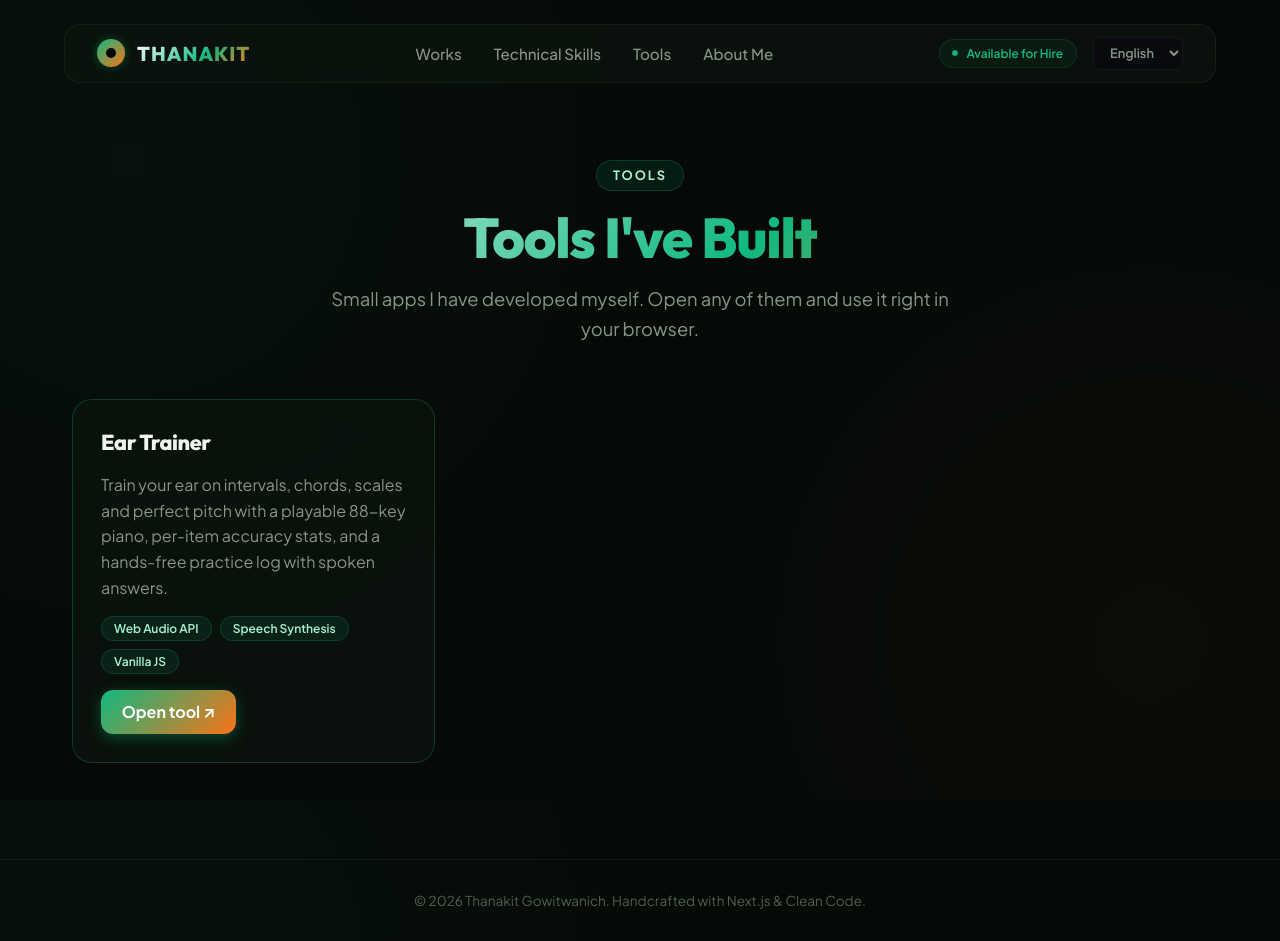
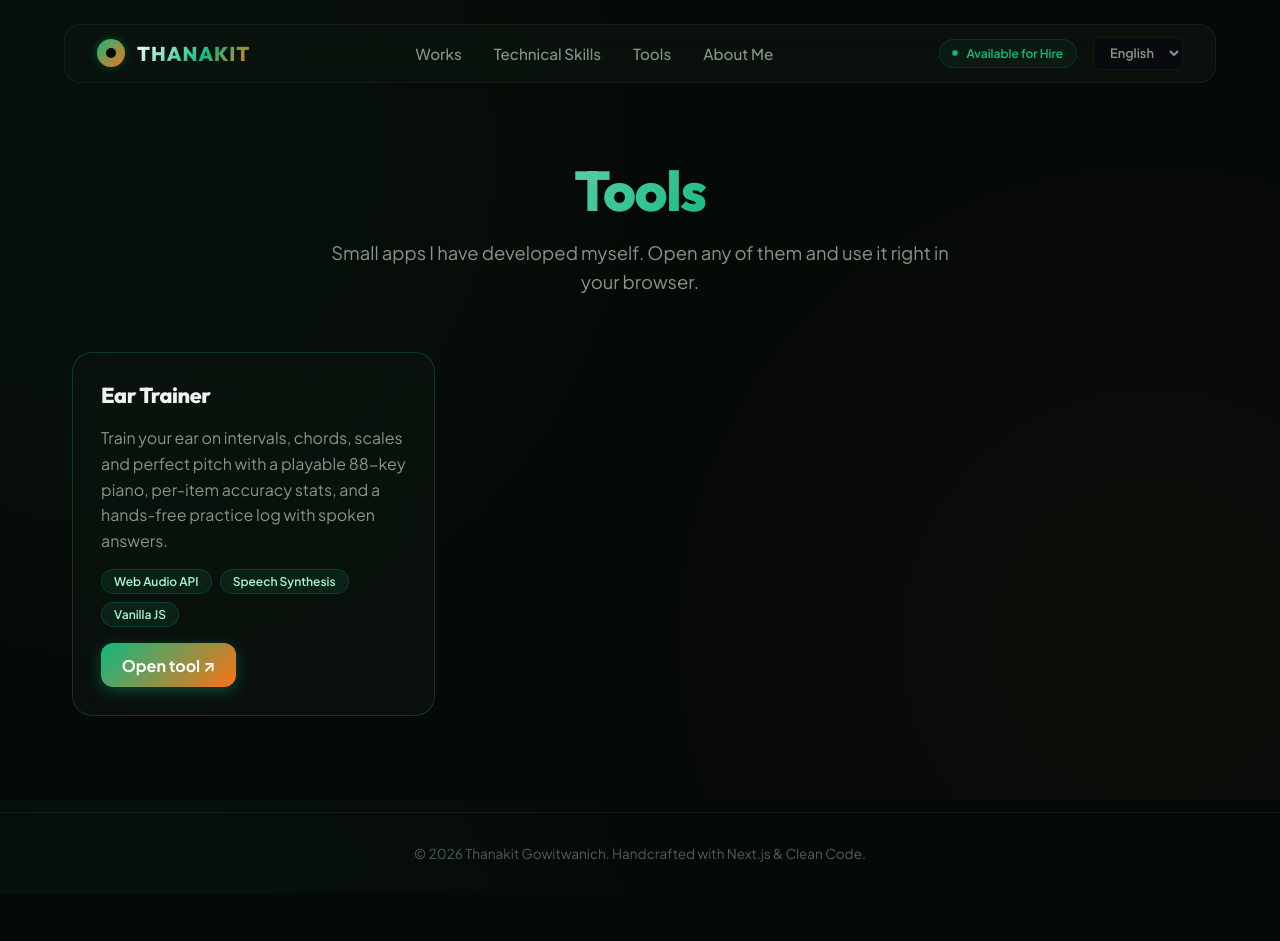
Before and after one commit to GouZenKun/gouzenkun.github.io, a Next.js app: page /tools in a window 1280 px wide. After the commit the page ends 894 px from the top, so only its background shows below. Built offline with nearby package versions, Linux system fonts and the light colour scheme.

Commit message:
Tools page: single "Tools" heading
Drop the small badge above the title and shorten the title to just
"Tools" (EN/TH/JA) so the heading isn't repeated.

Co-Authored-By: Claude Opus 5.5 <noreply@anthropic.com>

```diff
--- a/src/app/tools/page.tsx
+++ b/src/app/tools/page.tsx
@@ -43,7 +43,6 @@ export default function ToolsPage() {
       <main className={pageStyles.main}>
         <div className={styles.container}>
           <div className={styles.header}>
-            <span className={styles.subtitle}>{t.toolsSubtitle}</span>
             <h1 className={`${styles.title} text-gradient`}>{t.toolsTitle}</h1>
             <p className={styles.description}>{t.toolsDesc}</p>
           </div>
--- a/src/app/tools/tools.module.css
+++ b/src/app/tools/tools.module.css
@@ -9,20 +9,6 @@
   text-align: center;
   margin-bottom: 3.5rem;
   animation: fadeInUp 0.8s cubic-bezier(0.16, 1, 0.3, 1) forwards;
-}
-
-.subtitle {
-  background: rgba(16, 185, 129, 0.1);
-  border: 1px solid rgba(16, 185, 129, 0.2);
-  color: #a7f3d0;
-  font-size: 0.8rem;
-  font-weight: 700;
-  text-transform: uppercase;
-  letter-spacing: 0.15em;
-  padding: 0.4rem 1rem;
-  border-radius: 9999px;
-  display: inline-block;
-  margin-bottom: 1rem;
 }
 
 .title {
--- a/src/data/translations.ts
+++ b/src/data/translations.ts
@@ -70,8 +70,7 @@ export const TRANSLATIONS = {
 
     // Tools Page
     navTools: "Tools",
-    toolsSubtitle: "TOOLS",
-    toolsTitle: "Tools I've Built",
+    toolsTitle: "Tools",
     toolsOpen: "Open tool",
     toolsDesc: "Small apps I have developed myself. Open any of them and use it right in your browser."
   },
@@ -144,8 +143,7 @@ export const TRANSLATIONS = {
 
     // Tools Page
     navTools: "เครื่องมือ",
-    toolsSubtitle: "เครื่องมือ",
-    toolsTitle: "เครื่องมือที่ฉันพัฒนา",
+    toolsTitle: "เครื่องมือ",
     toolsOpen: "เปิดเครื่องมือ",
     toolsDesc: "แอปเล็ก ๆ ที่ฉันพัฒนาขึ้นเอง เปิดใช้งานได้ทันทีบนเบราว์เซอร์"
   },
@@ -218,8 +216,7 @@ export const TRANSLATIONS = {
 
     // Tools Page
     navTools: "ツール",
-    toolsSubtitle: "ツール",
-    toolsTitle: "自作ツール",
+    toolsTitle: "ツール",
     toolsOpen: "ツールを開く",
     toolsDesc: "自分で開発した小さなアプリです。ブラウザですぐに使えます。"
   }
```
